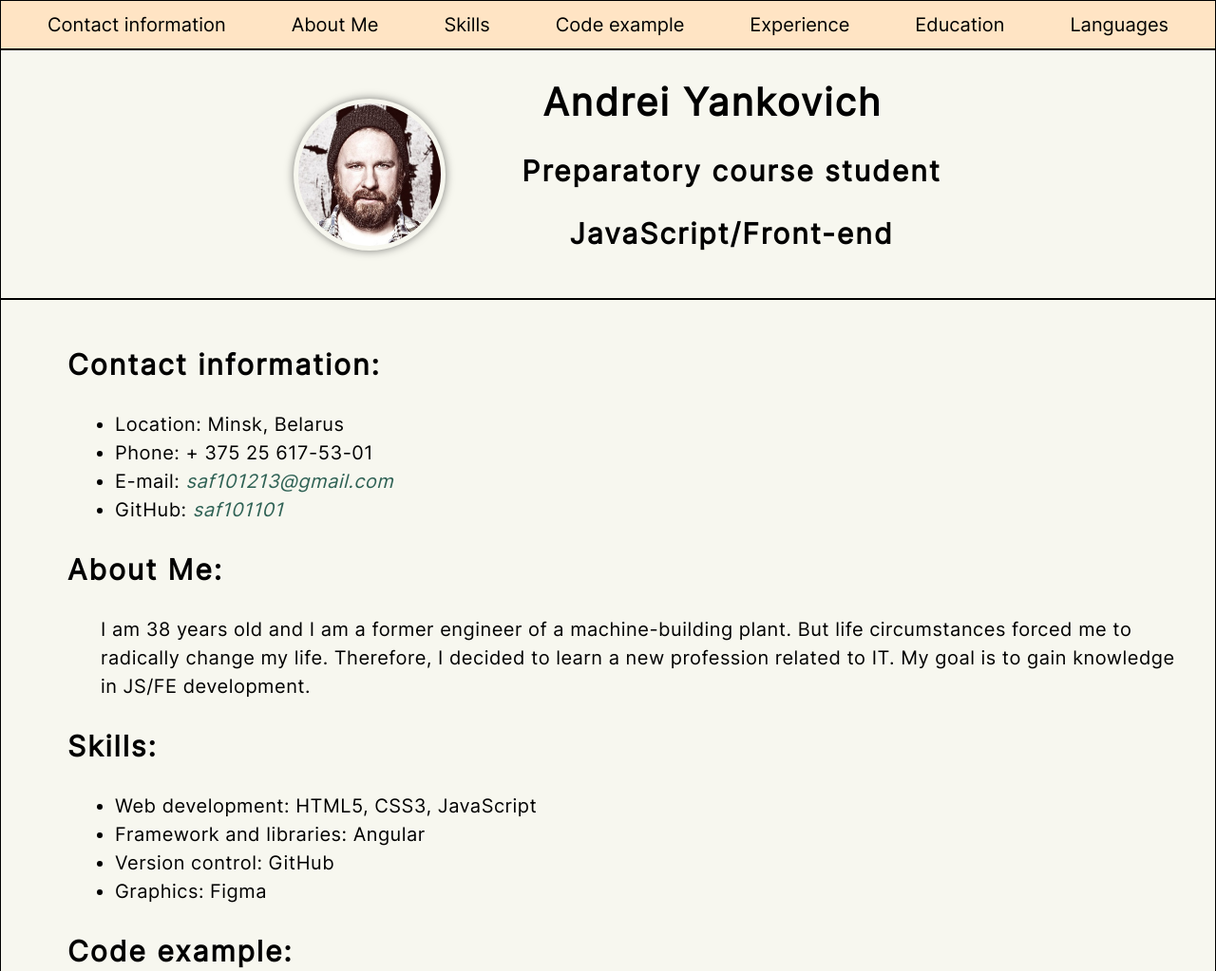
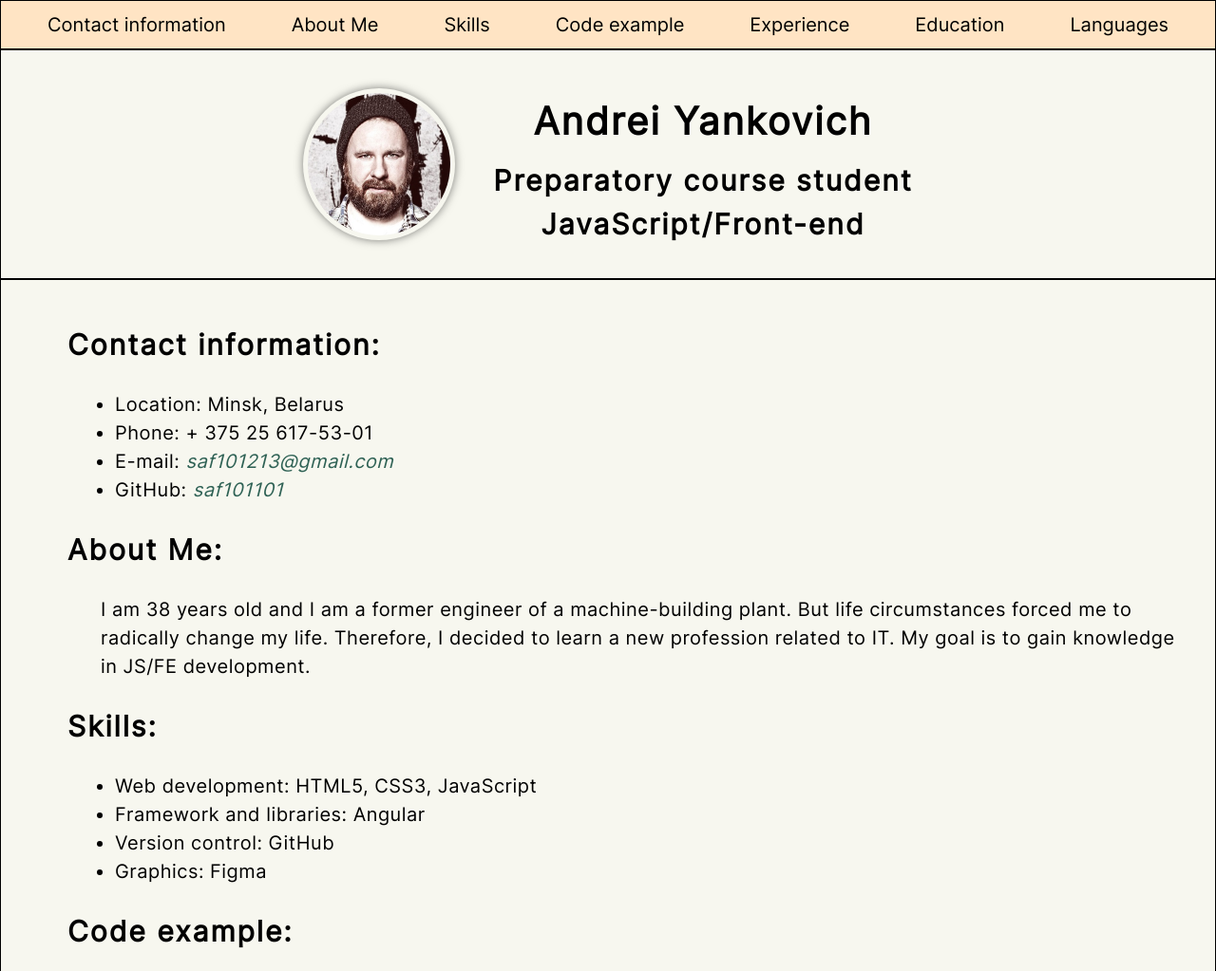
Before and after one commit to saf101101/rsschool-cv, a plain HTML site: page index.html in a window 1280 px wide. Shown: the top 1023 px of the page at 95% size. Drawn offline with Linux system fonts and the light colour scheme.

Commit message:
fix: fix bugs

```diff
--- a/css/style.css
+++ b/css/style.css
@@ -93,22 +93,30 @@ body {
         padding: 5px;
     }
 
-    .header-title {
+    h1 {
         font-size: 40px;
         font-weight: bold;
         letter-spacing: 2px;
         text-align: center;
         color: rgb(0, 0, 0);
-        margin: 10px 0px 10px 20px;
+        margin: 20px;
     }
 
-    .header-signature {
+    h2 {
+        font-size: 30px;
+        font-weight: bold;
+        letter-spacing: 2px;
+        color: rgb(0, 0, 0);
+        margin: 30px 50px;
+    }
+
+    h3 {
         font-size: 30px;
         font-weight: bold;
         letter-spacing: 2px;
         text-align: center;
         color: rgb(0, 0, 0);
-        margin: 30px 0px 30px 60px;
+        margin: 10px 20px 10px 20px;
     }
 
     .code-example {
@@ -117,14 +125,6 @@ body {
         display: flex;
         height: 470px;
         margin: 0 0 0 85px;
-    }
-
-    .section-title {
-        font-size: 30px;
-        font-weight: bold;
-        letter-spacing: 2px;
-        color: rgb(0, 0, 0);
-        margin: 30px 50px;
     }
 
     .section-text {
--- a/index.html
+++ b/index.html
@@ -32,18 +32,16 @@
             </div>
 
             <section class="photo-title" id="profile">
-                <h1><p class="header-title">Andrei Yankovich</p></h1>
-                    <article>
-                        <h2><p class="header-signature">Preparatory course student</p></h2>
-                        <h2><p class="header-signature">JavaScript/Front-end</p></h2>
-                    </article>
+                <h1>Andrei Yankovich</h1>
+                <h3>Preparatory course student</h3>
+                <h3>JavaScript/Front-end</h3>
             </section>
 
         </div>
 
         <div class="container">
             <section class="section" id="contact-information">
-                <h2><p class="section-title">Contact information:</p></h2>
+                <h2>Contact information:</h2>
                 <ul class="section-text-list">
                     <li>Location: Minsk, Belarus</li>
                     <li>Phone: + 375 25 617-53-01</li>
@@ -53,12 +51,12 @@
             </section>
 
             <section class="section" id="about-me">
-                <h2><p class="section-title">About Me:</p></h2>
+                <h2>About Me:</h2>
                 <P class="section-text">I am 38 years old and I am a former engineer of a machine-building plant. But life circumstances forced me to radically change my life. Therefore, I decided to learn a new profession related to IT. My goal is to gain knowledge in JS/FE development.</P>
             </section>
 
             <section class="section" id="skills">
-                <h2><p class="section-title">Skills:</p></h2>
+                <h2>Skills:</h2>
                 <ul class="section-text-list">
                     <li>Web development: HTML5, CSS3, JavaScript</li>
                     <li>Framework and libraries: Angular</li>
@@ -68,16 +66,16 @@
             </section>
 
             <section class="section-example" id="code-example">
-                <h2><p class="section-title">Code example:</p></h2>
-                    <a class="code-example" href="../assets/img/screen-example.jpg"></a>
+                <h2>Code example:</h2>
+                <a class="code-example" href="../assets/img/screen-example.jpg"></a>
             </section>
 
             <section class="section" id="experience">
-                <h2><p class="section-title">Experience:</p></h2>
+                <h2>Experience:</h2>
             </section>
 
             <section class="section" id="education">
-                <h2><p class="section-title">Education:</p></h2>
+                <h2>Education:</h2>
                 <ul class="section-text-list">
                     <li>University: Belarusian National Technical University, mechanical engineer</li>
                     <li>Courses:<a href="https://rs.school/js-stage0/" class="link" target="_blank"> The Rolling Scopes</a> (Preparatory course «JavaScript/Front-end. Stage 0”)</li>
@@ -85,7 +83,7 @@
             </section>
 
             <section class="section" id="languages">
-                <h2><p class="section-title">Languages:</p></h2>
+                <h2>Languages:</h2>
                 <ul class="section-text-list">
                     <li>Russian - native speaker</li>
                     <li>Belarusian - native speaker</li>
```
